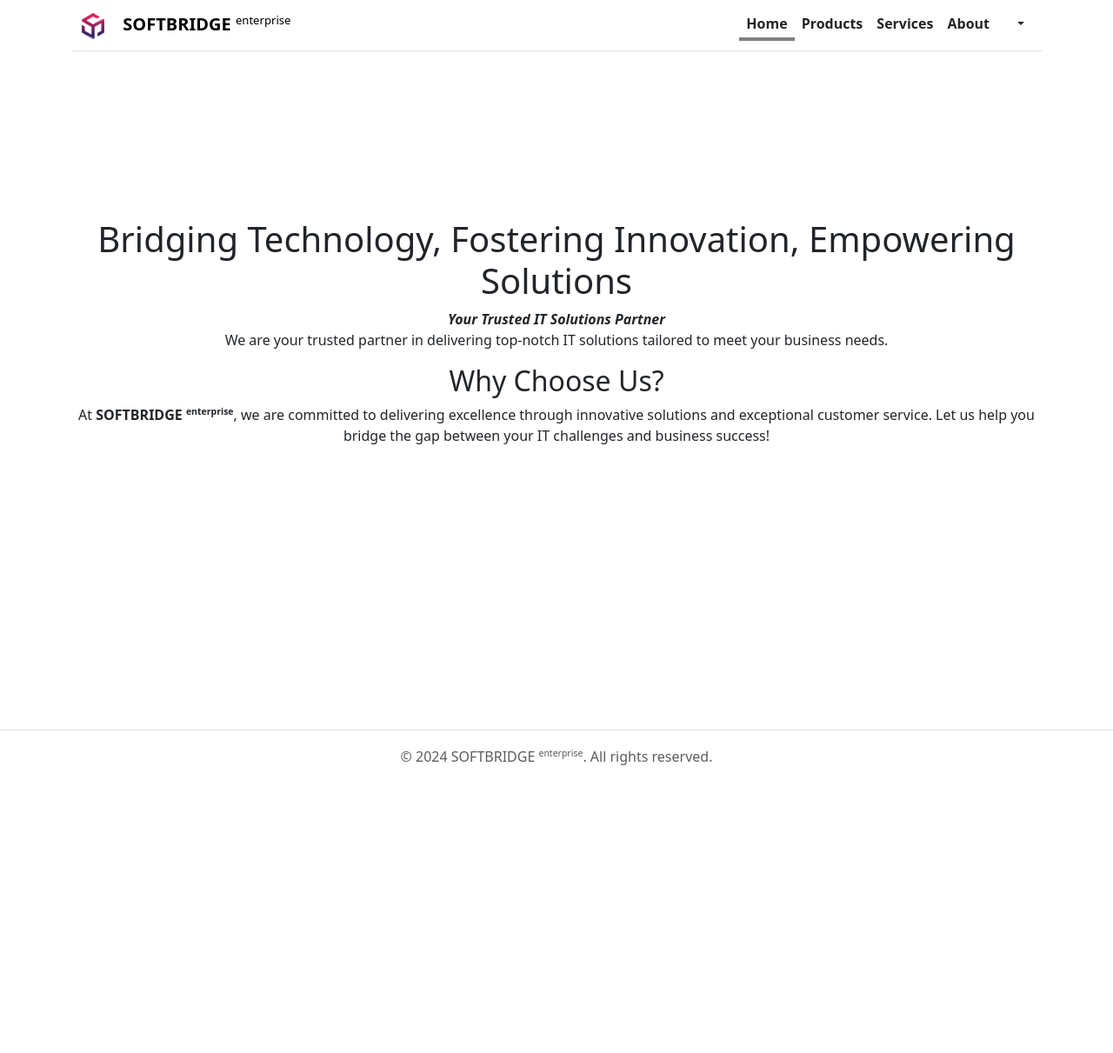
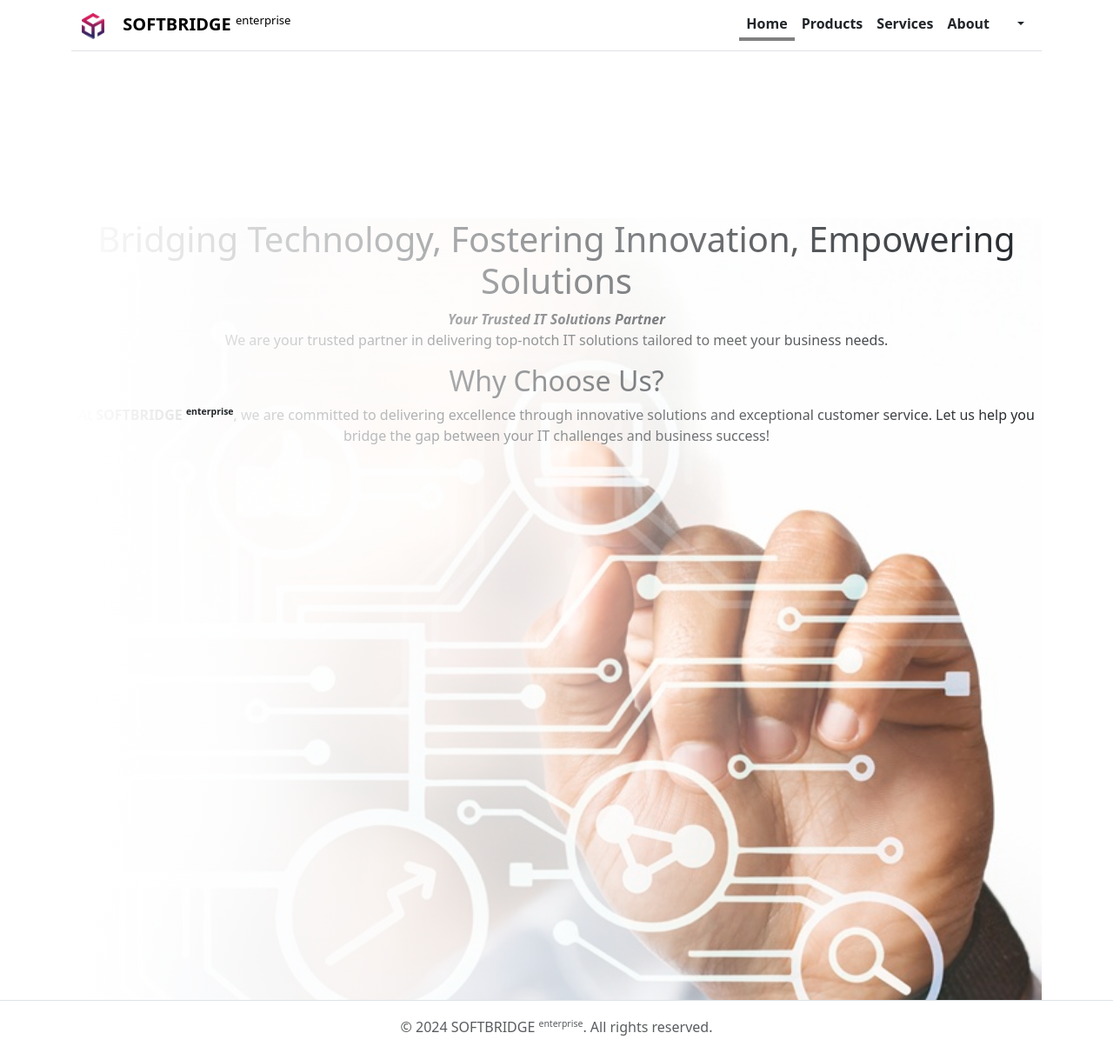
Before and after one commit to mfauziii/softbridge.github.io, a Jekyll site: the page built from index.md, in a window 1280 px wide. Shown: the whole page at 87% size. Built offline with Jekyll 4.4.1, drawn with Linux system fonts in a browser that asks for light colours; nearby versions of some CDN libraries; before the commit the page ends 900 px from its top, so only the background shows below that.

Commit message:
Update main.html

```diff
--- a/_layouts/main.html
+++ b/_layouts/main.html
@@ -1,6 +1,9 @@
 {% include head.html %}
 {% include header.html %}
 <main class="container text-center" style="margin-top:15%">
-  {{ content }}
+  <div class="background-fade">
+    <div class="fade-overlay"></div>
+    {{ content }}
+  </div>
 </main>
 {% include footer.html %}
```
